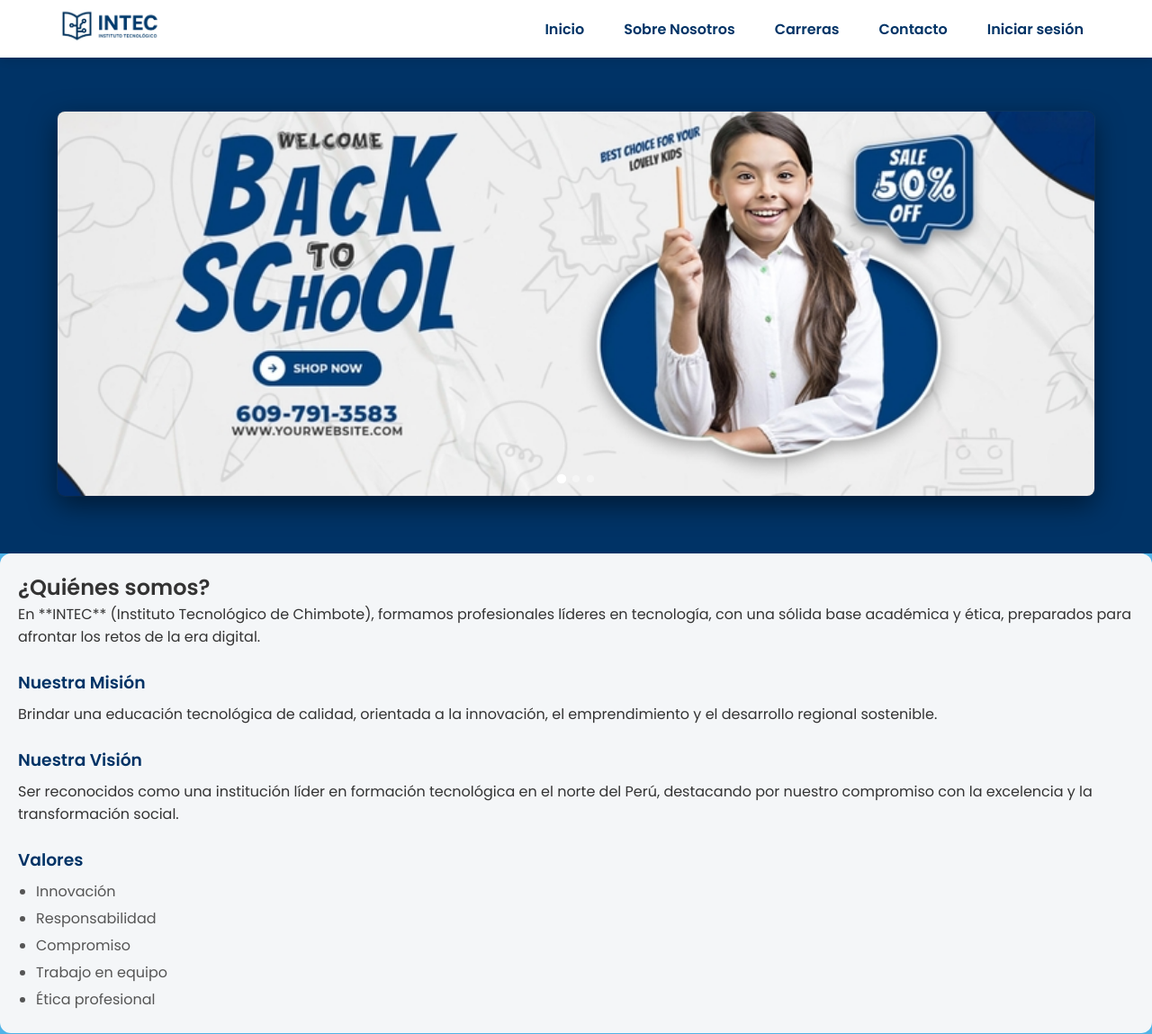
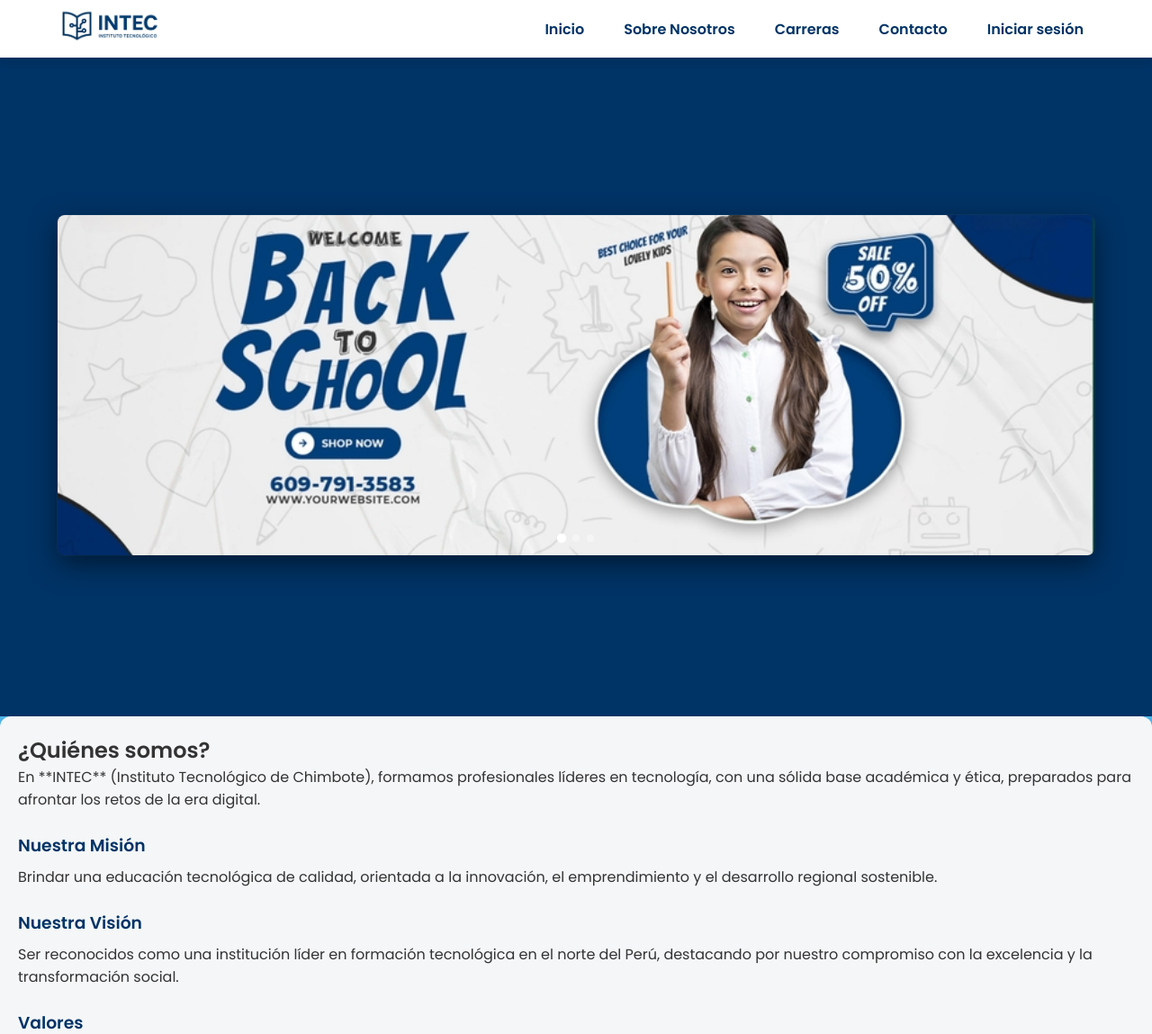
Before and after one commit to MassielSanchez/TrabajoWeb, a PHP site: page / in a window 1280 px wide. Shown: the top 1149 px of the page at 90% size. Run offline with PHP 8.4, Linux system fonts and the light colour scheme.

Commit message:
carrusel

```diff
--- a/css/index/main-carousel.css
+++ b/css/index/main-carousel.css
@@ -5,35 +5,22 @@
     position: relative;
     background-color: var(--azul);
     display: flex;
-    justify-content: center; /* Mantener esto si quieres centrar horizontalmente el carrusel */
+    justify-content: center;
     align-items: center;
     padding: 0;
-    padding-top: 64px;    /* AÑADE ESPACIO SUPERIOR */
-    padding-bottom: 64px; /* AÑADE ESPACIO INFERIOR */
-    /* Si el body ya no centra el contenido, este margin moverá el wrapper */
+
+    min-height: 92vh;
+    padding-top: 0;
+    padding-bottom: 0;
 }
 
-/* Para que el wrapper tenga la misma altura que el carrusel y los botones se posicionen correctamente */
-.mainCarouselWrapper::before {
-    content: '';
-    display: block;
-    padding-bottom: calc(284.8 / 854.4 * 100%);
-    position: absolute;
-    width: 90vw;
-    max-width: 1600px;
-    z-index: -1;
-    visibility: hidden;
-}
-
-
+/* El mainCarouselContainer ahora define su propia altura con padding-bottom */
 .mainCarouselContainer {
     width: 90vw;
-    max-width: 1600px;
+    height: 0; /* Se mantiene en 0 porque el padding-bottom define la altura visual */
+    padding-bottom: calc(284.8 / 966.4 * 100%); /* Define la relación de aspecto */
 
-    height: 0;
-    padding-bottom: calc(284.8 / 854.4 * 100%); /* Proporción exacta 854.4x284.8 */
-
-    overflow: hidden; /* Esto ya está bien para ocultar el desbordamiento DENTRO del carrusel */
+    overflow: hidden;
     position: relative;
 
     background-color: #1a222f;
@@ -69,7 +56,7 @@
 
     background: none;
     border: none;
-    padding: 0;
+    padding: 0; /* Esto es un reset útil para botones */
     width: 50px;
     height: 50px;
 
--- a/index.html
+++ b/index.html
@@ -8,15 +8,15 @@
     <meta name="description"
         content="INTEC, Instituto Tecnológico de Chimbote, forma profesionales líderes en tecnología e innovación digital. Descubre nuestras carreras en Ingeniería de Sistemas, Software, Ciencia de Datos, Ciberseguridad y más.">
     <link rel="stylesheet" href="css/index/index.css">
-        <link rel="icon" href="img/intec-removebg-preview.png" type="image/x-icon">
-
+    <link rel="icon" href="img/intec-removebg-preview.png" type="image/x-icon">
     <script type="module" src="js/index/index.js" defer></script>
 </head>
 
 <body>
     <header class="barra-superior">
-        <a href="/" aria-label="Ir a la página de inicio">
-            <img src="img/logo-horizontal.jpg" alt="Logo del Instituto Tecnológico de Chimbote INTEC" class="logo-superior">
+        <a href="/index.html" aria-label="Ir a la página de inicio">
+            <img src="img/logo-horizontal.jpg" alt="Logo del Instituto Tecnológico de Chimbote INTEC"
+                class="logo-superior">
         </a>
         <nav class="nav-superior">
             <a href="#inicio">Inicio</a>
@@ -46,7 +46,7 @@
     </div>
 
     <main class="contenido">
-        <div class="mainCarouselWrapper">
+        <section class="mainCarouselWrapper"> <!--Seccion del carrusel -->
             <button id="prevBtn" class="mainCarouselBtn prev" aria-label="Diapositiva anterior">&#10094;</button>
             <button id="nextBtn" class="mainCarouselBtn next" aria-label="Siguiente diapositiva">&#10095;</button>
 
@@ -57,7 +57,7 @@
                     <img src="img/index/baner3.jpg" alt="Innovación tecnológica en INTEC - Imagen 3">
                 </div>
             </div>
-        </div>
+        </section>
 
         <section class="bloque-info" id="nosotros">
             <h2>¿Quiénes somos?</h2>
@@ -128,7 +128,8 @@
             <div class="carreras-grid">
                 <div class="carrera carrera-card" data-carrera="sistemas">
                     <div class="carrera-imagen-contenedor">
-                        <img src="img/iconosistemas.png" alt="Icono de Ingeniería de Sistemas" class="carrera-imagen" loading="lazy">
+                        <img src="img/iconosistemas.png" alt="Icono de Ingeniería de Sistemas" class="carrera-imagen"
+                            loading="lazy">
                     </div>
                     <div class="carrera-info">
                         <h3>Ingeniería de Sistemas</h3>
@@ -137,7 +138,8 @@
 
                 <div class="carrera carrera-card" data-carrera="software">
                     <div class="carrera-imagen-contenedor">
-                        <img src="img/iconosoftware.png" alt="Icono de Ingeniería de Software" class="carrera-imagen" loading="lazy">
+                        <img src="img/iconosoftware.png" alt="Icono de Ingeniería de Software" class="carrera-imagen"
+                            loading="lazy">
                     </div>
                     <div class="carrera-info">
                         <h3>Ingeniería de Software</h3>
@@ -146,7 +148,8 @@
 
                 <div class="carrera carrera-card" data-carrera="datos">
                     <div class="carrera-imagen-contenedor">
-                        <img src="img/iconocienciadedatos.png" alt="Icono de Ciencia de Datos" class="carrera-imagen" loading="lazy">
+                        <img src="img/iconocienciadedatos.png" alt="Icono de Ciencia de Datos" class="carrera-imagen"
+                            loading="lazy">
                     </div>
                     <div class="carrera-info">
                         <h3>Ciencia de Datos</h3>
@@ -155,7 +158,8 @@
 
                 <div class="carrera carrera-card" data-carrera="ciberseguridad">
                     <div class="carrera-imagen-contenedor">
-                        <img src="img/iconociberseguridad.png" alt="Icono de Ciberseguridad" class="carrera-imagen" loading="lazy">
+                        <img src="img/iconociberseguridad.png" alt="Icono de Ciberseguridad" class="carrera-imagen"
+                            loading="lazy">
                     </div>
                     <div class="carrera-info">
                         <h3>Ciberseguridad</h3>
@@ -164,7 +168,8 @@
 
                 <div class="carrera carrera-card" data-carrera="web">
                     <div class="carrera-imagen-contenedor">
-                        <img src="img/iconodesarrolloweb.png" alt="Icono de Desarrollo Web" class="carrera-imagen" loading="lazy">
+                        <img src="img/iconodesarrolloweb.png" alt="Icono de Desarrollo Web" class="carrera-imagen"
+                            loading="lazy">
                     </div>
                     <div class="carrera-info">
                         <h3>Desarrollo Web</h3>
@@ -173,7 +178,8 @@
 
                 <div class="carrera carrera-card" data-carrera="ia">
                     <div class="carrera-imagen-contenedor">
-                        <img src="img/iconoia.png" alt="Icono de Inteligencia Artificial" class="carrera-imagen" loading="lazy">
+                        <img src="img/iconoia.png" alt="Icono de Inteligencia Artificial" class="carrera-imagen"
+                            loading="lazy">
                     </div>
                     <div class="carrera-info">
                         <h3>Inteligencia Artificial</h3>
@@ -182,7 +188,8 @@
 
                 <div class="carrera carrera-card" data-carrera="redes">
                     <div class="carrera-imagen-contenedor">
-                        <img src="img/iconoredes.png" alt="Icono de Redes y Telecomunicaciones" class="carrera-imagen" loading="lazy">
+                        <img src="img/iconoredes.png" alt="Icono de Redes y Telecomunicaciones" class="carrera-imagen"
+                            loading="lazy">
                     </div>
                     <div class="carrera-info">
                         <h3>Redes y Telecomunicaciones</h3>
@@ -191,7 +198,8 @@
 
                 <div class="carrera carrera-card" data-carrera="electronica">
                     <div class="carrera-imagen-contenedor">
-                        <img src="img/iconoelectronica.png" alt="Icono de Ingeniería Electrónica" class="carrera-imagen" loading="lazy">
+                        <img src="img/iconoelectronica.png" alt="Icono de Ingeniería Electrónica" class="carrera-imagen"
+                            loading="lazy">
                     </div>
                     <div class="carrera-info">
                         <h3>Ingeniería Electrónica</h3>
@@ -200,7 +208,8 @@
 
                 <div class="carrera carrera-card" data-carrera="ti">
                     <div class="carrera-imagen-contenedor">
-                        <img src="img/iconoti.png" alt="Icono de Administración de TI" class="carrera-imagen" loading="lazy">
+                        <img src="img/iconoti.png" alt="Icono de Administración de TI" class="carrera-imagen"
+                            loading="lazy">
                     </div>
                     <div class="carrera-info">
                         <h3>Administración de TI</h3>
@@ -209,7 +218,8 @@
 
                 <div class="carrera carrera-card" data-carrera="robotica">
                     <div class="carrera-imagen-contenedor">
-                        <img src="img/iconorobotica.png" alt="Icono de Robótica y Automatización" class="carrera-imagen" loading="lazy">
+                        <img src="img/iconorobotica.png" alt="Icono de Robótica y Automatización" class="carrera-imagen"
+                            loading="lazy">
                     </div>
                     <div class="carrera-info">
                         <h3>Robótica y Automatización</h3>
```
